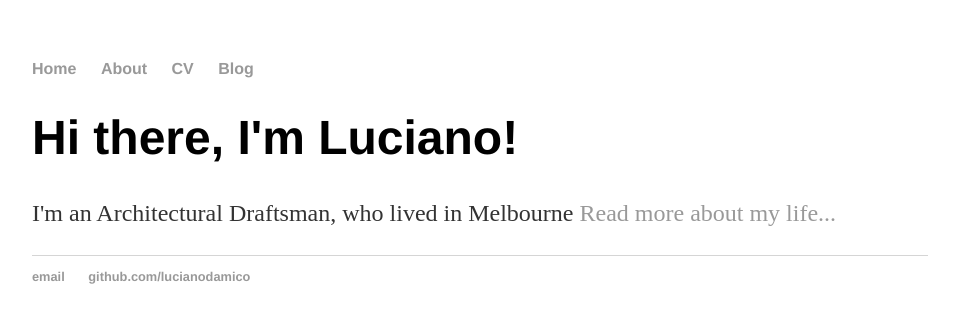
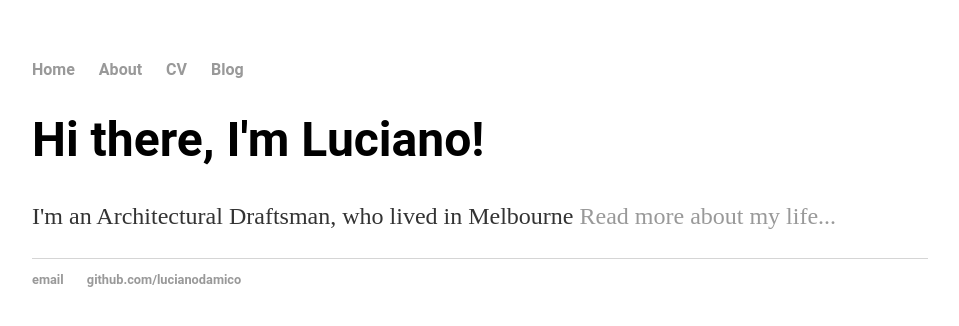
Before and after one commit to lucianodamico/lucianodamico.github.io, a Jekyll site: the page built from index.html, in a window 1280 px wide. Shown: the top 326 px of the page, without its empty margins (160-1119 px from the left). Built offline with Jekyll 4.4.1, drawn with Linux system fonts in a browser that asks for light colours; Markdown is read by kramdown in place of the engine named in the settings.

Commit message:
Update main.css

```diff
--- a/css/main.css
+++ b/css/main.css
@@ -3,7 +3,7 @@ body {
     width: 70%;
 }
 nav ul, footer ul {
-    font-family:'Helvetica', 'Arial', 'Sans-Serif';
+    font-family:'Roboto', 'Sans-Serif';
     padding: 0px;
     list-style: none;
     font-weight: bold;
@@ -21,7 +21,7 @@ a:hover {
 }
 h1 {
     font-size: 3em;
-    font-family:'Helvetica', 'Arial', 'Sans-Serif';
+    font-family:'Roboto', 'Sans-Serif';
 }
 p {
     font-size: 1.5em;
```
